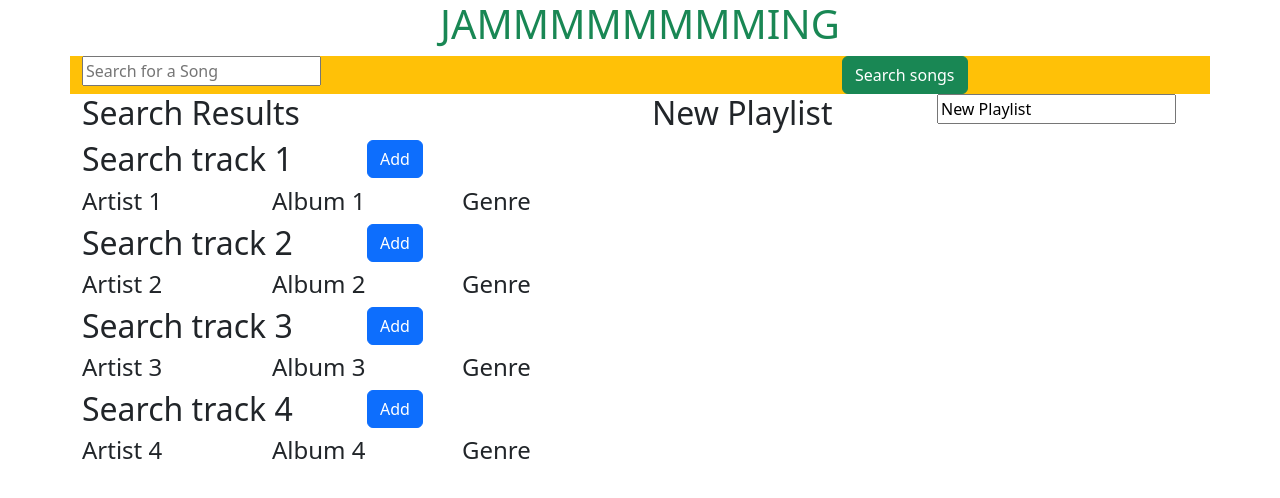
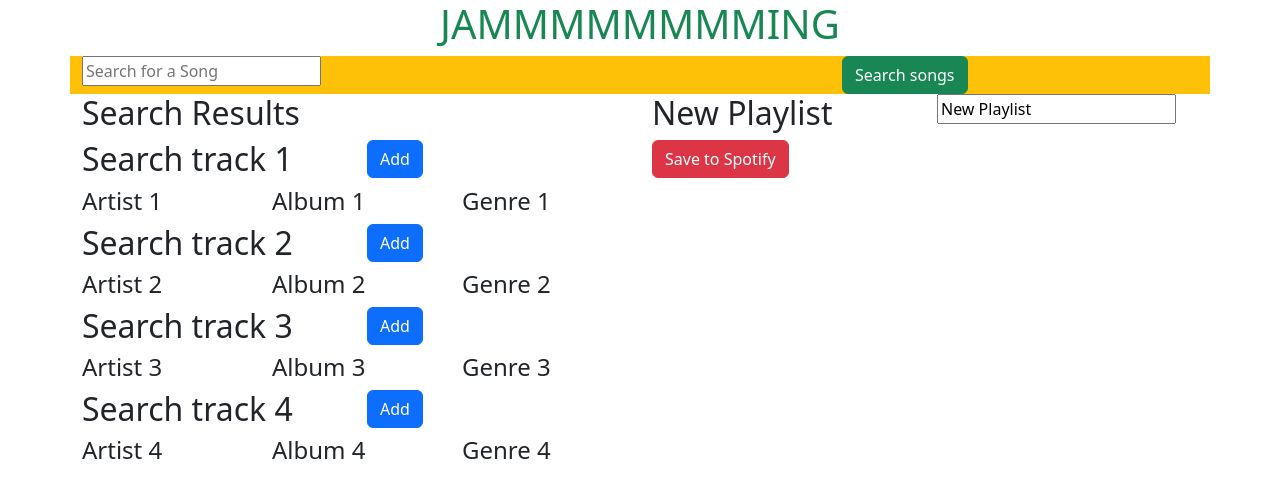
Before and after one commit to johnmdrake1/jammming, a React (Create React App) app: page / in a window 1280 px wide. Shown: the top 498 px of the page. Built offline with nearby package versions, Linux system fonts and the light colour scheme.

Commit message:
Added save playlist button and function, that for now just logs playlist name and uris. Added uris to mock data. Added genre to use actual mock genre data. Save playlist button calls save playlist function in app.js, which will eventually save using the spotify API.

```diff
--- a/src/App.js
+++ b/src/App.js
@@ -10,11 +10,11 @@ import React, {useState} from 'react';
 
 //mock search result tracks, to be passed down to searchresults component, then to tracklist component
 const mocksearchresults = [
-  { id:1, name: "Search track 1", artist: "Artist 1", album: "Album 1"},
-  { id:2, name: "Search track 2", artist: "Artist 2", album: "Album 2"},
-  { id:3, name: "Search track 3", artist: "Artist 3", album: "Album 3"},
-  { id:4, name: "Search track 4", artist: "Artist 4", album: "Album 4"}
-]
+  { id:1, name: "Search track 1", artist: "Artist 1", album: "Album 1", genre: "Genre 1", uri:"spotify:track:1"},
+  { id:2, name: "Search track 2", artist: "Artist 2", album: "Album 2", genre: "Genre 2", uri:"spotify:track:2"},
+  { id:3, name: "Search track 3", artist: "Artist 3", album: "Album 3", genre: "Genre 3", uri:"spotify:track:3"},
+  { id:4, name: "Search track 4", artist: "Artist 4", album: "Album 4", genre: "Genre 4", uri:"spotify:track:4"}
+];
 
 //Mock playlist tracks, to be passed down to playlist component, then to tracklist component
 // Don't need mock playlist tracks, just mock search results since add functionality was implemented.
@@ -46,6 +46,19 @@ function App() {
     setPlaylist(playlist.filter((playlistTrack) => playlistTrack.id !== track.id));
   }
 
+  //function for saving playlist, for now just with mock data
+  function savePlaylist(){
+    //map to extract the uri(uniform resource identifier) values from the playlist, save them to a new array called uris
+    const uris = playlist.map((track) => track.uri);
+
+    //simulate what will eventually be actually saving the playlist by logging the uri values
+    console.log("Saving playlist with name, ", playlistname, "uris:", uris);
+
+    //reset the playlist itself and playlist name to their default values since everything's done, so a new playlist can theoretically be made
+    setPlaylist([]);
+    setPlaylistName("New Playlist");
+  }
+
   return (
     <div>
       <Container>
@@ -69,7 +82,7 @@ function App() {
           </Col>
           {/* Playlist */}
           <Col md={6}>
-            <Playlist playlistname={playlistname} tracks={playlist} setPlaylistName={setPlaylistName} action={removeTrack} actionLabel="Remove" />
+            <Playlist playlistname={playlistname} tracks={playlist} setPlaylistName={setPlaylistName} action={removeTrack} actionLabel="Remove" savePlaylist={savePlaylist}/>
           </Col>
         </Row>
       </Container>
--- a/src/components/Playlist/Playlist.js
+++ b/src/components/Playlist/Playlist.js
@@ -19,6 +19,12 @@ function Playlist( props ) {
                 </Col>
             </Row>
             <Row>
+                {/* Button that saves the playlist with the current name and tracks to spotify */}
+                <Col>
+                    <Button variant="danger" onClick={props.savePlaylist}>Save to Spotify</Button>
+                </Col>
+            </Row>
+            <Row>
                 {/* Render a tracklist with the current tracks from the playlist */}
                 <Col>
                     <Tracklist tracks={props.tracks} action={props.action} actionLabel={props.actionLabel} />
--- a/src/components/Track/Track.js
+++ b/src/components/Track/Track.js
@@ -23,7 +23,7 @@ function Track( props ){
                     <h4>{props.track.album}</h4>
                 </Col>
                 <Col>
-                    <h4>Genre</h4>
+                    <h4>{props.track.genre}</h4>
                 </Col>
             </Row>
         </div>
```
